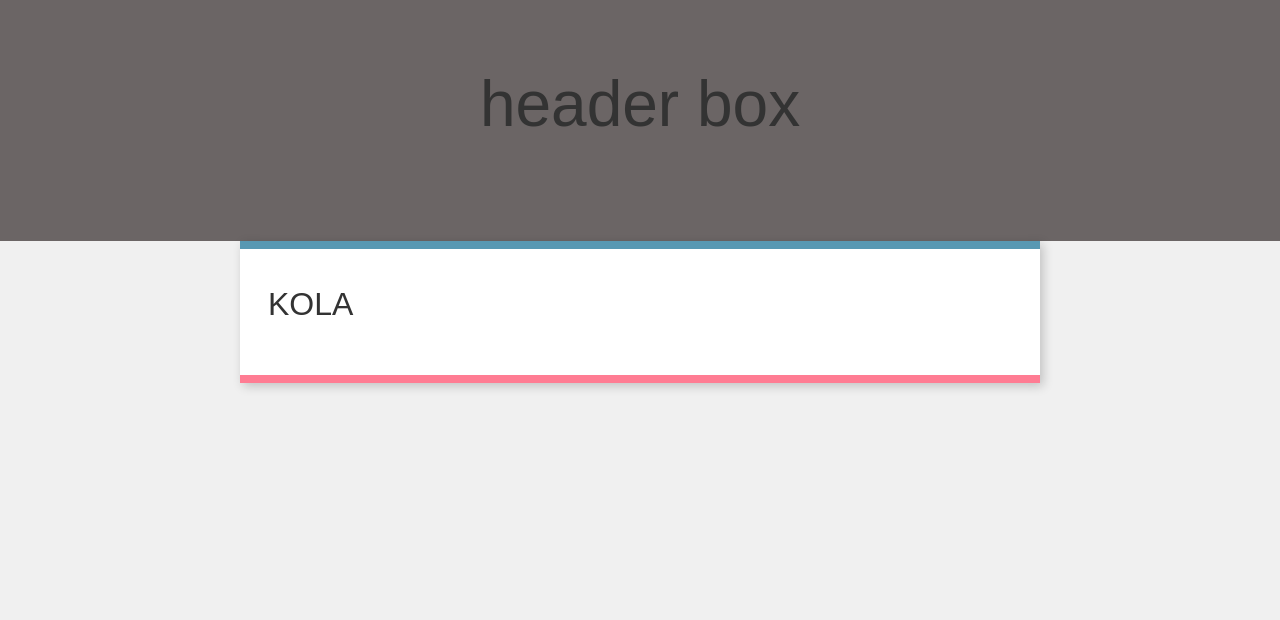
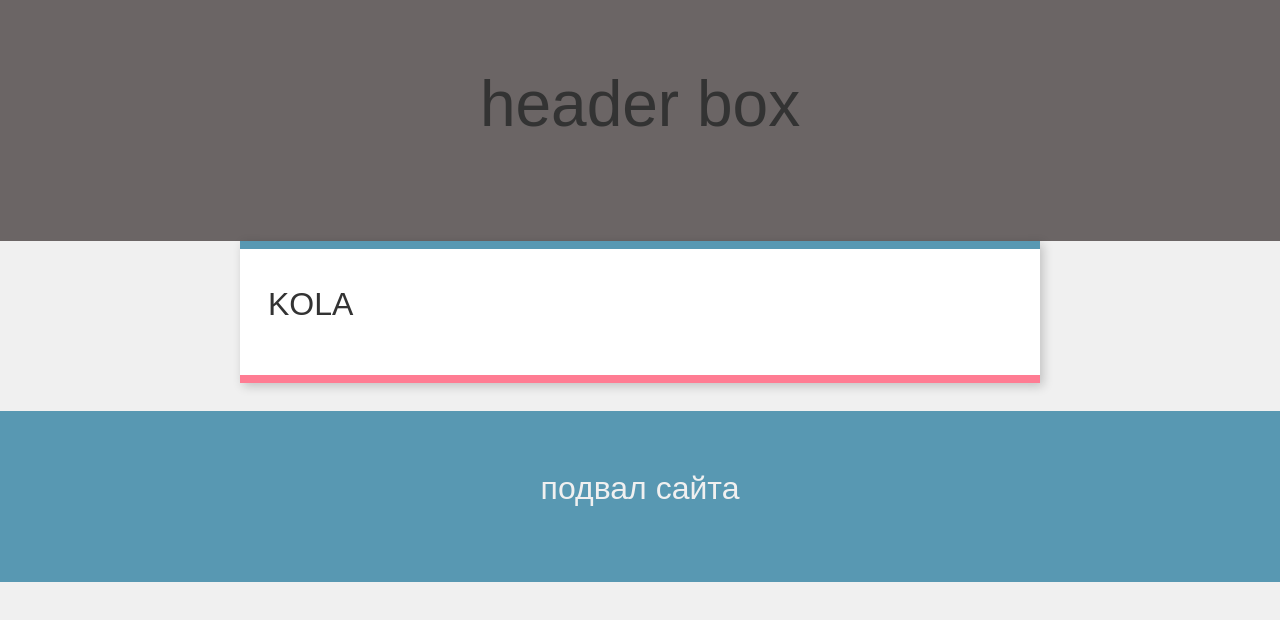
Before and after one commit to kola1236/practica_test, a plain HTML site: page index.html in a window 1280 px wide. Drawn offline with Linux system fonts and the light colour scheme.

Commit message:
footer ready

```diff
--- a/css/main.css
+++ b/css/main.css
@@ -61,3 +61,12 @@ h1 {
     font-family: sans-serif;
     color: #333;
 }
+
+.footer {
+    background: #5898b2;
+    padding: 50px;
+    font-size: 32;
+    font-family: sans-serif;
+    text-align: center;
+    color: #f0f0f0;
+}
--- a/index.html
+++ b/index.html
@@ -20,7 +20,9 @@
             <h1>KOLA</h1>
         </div>
        </main>
-
+ <footer class="footer">
+     <h1>подвал сайта</h1>
+ </footer>
     </body>
 
 </html>
```
